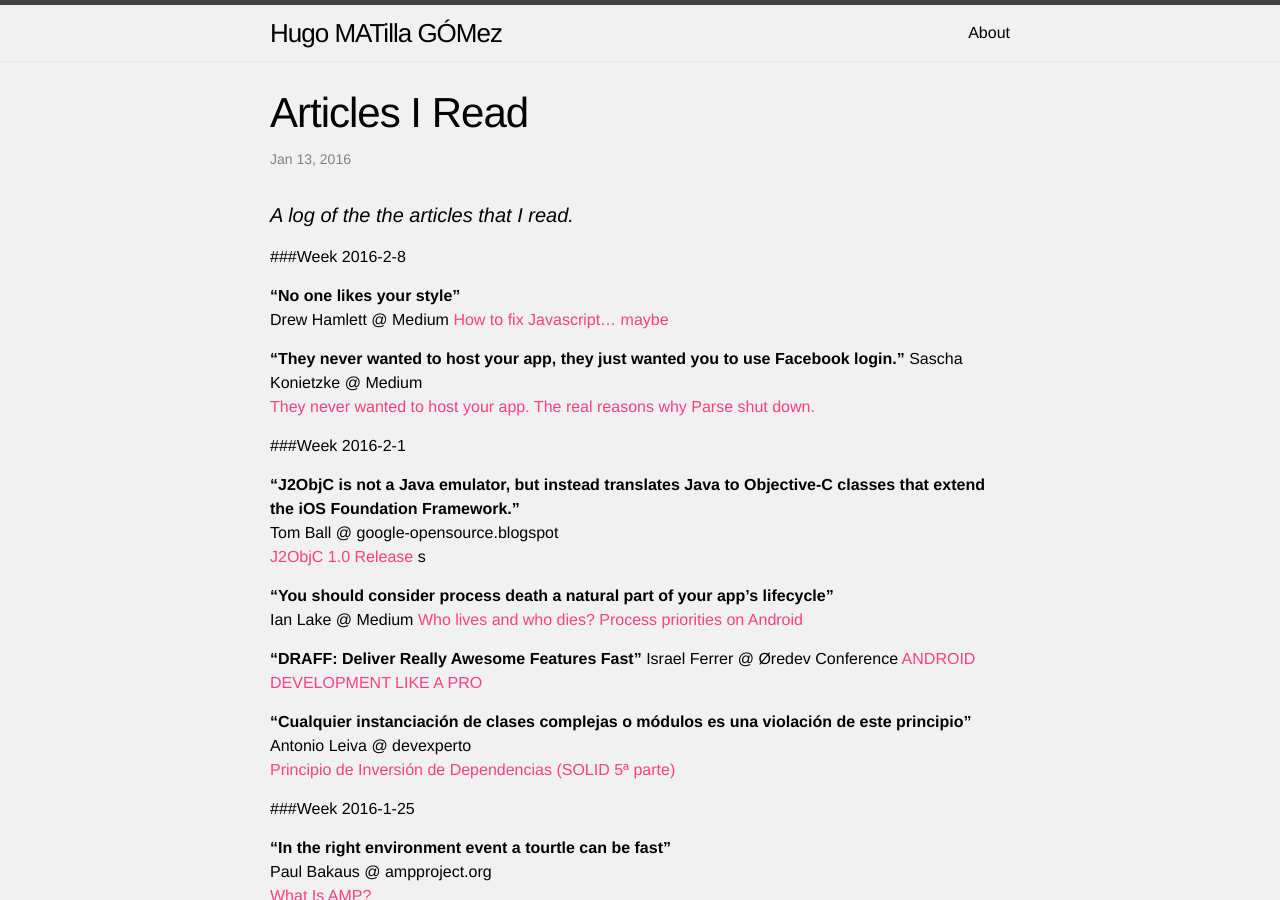
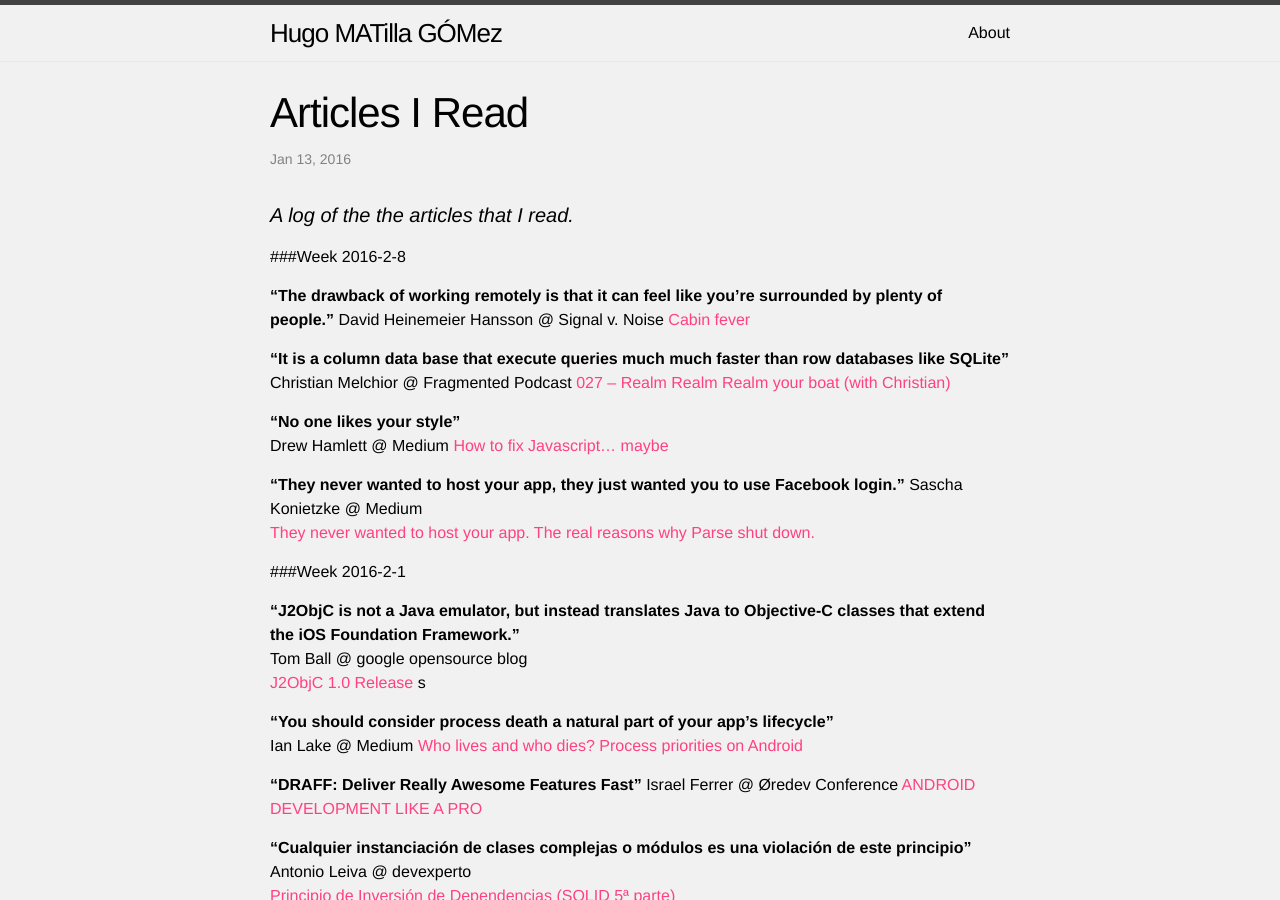
Before and after one commit to HugoMatilla/hugomatilla.github.io, a Jekyll site: the page built from _posts/2016-01-13-Articles-Red.md, in a window 1280 px wide and 900 px high. Built offline with Jekyll 4.4.1, drawn with Linux system fonts in a browser that asks for light colours.

Commit message:
Update articles post

```diff
--- a/_posts/2016-01-13-Articles-Red.md
+++ b/_posts/2016-01-13-Articles-Red.md
@@ -8,6 +8,14 @@ categories: reading
 #### _A log of the the articles that I read._
 
 ###Week 2016-2-8
+
+**"The drawback of working remotely is that it can feel like you’re surrounded by plenty of people."**
+David Heinemeier Hansson @ Signal v. Noise
+[Cabin fever](https://signalvnoise.com/posts/3658)
+
+**"It is a column data base that execute queries much much faster than row databases like SQLite"**
+Christian Melchior @ Fragmented Podcast
+[027 – Realm Realm Realm your boat (with Christian)](http://fragmentedpodcast.com/episodes/27/)
 
 **"No one likes your style"**
 Drew Hamlett @ Medium
@@ -20,7 +28,7 @@ Sascha Konietzke @ Medium
 ###Week 2016-2-1
 
 **"J2ObjC is not a Java emulator, but instead translates Java to Objective-C classes that extend the iOS Foundation Framework."**
-Tom Ball @ google-opensource.blogspot
+Tom Ball @ google opensource blog
 [J2ObjC 1.0 Release](http://google-opensource.blogspot.com.es/2016/01/j2objc-10-release_21.html?utm_campaign=devshow_series_j2objc_012816&utm_source=medium&utm_medium=blog)  s
 
 **"You should consider process death a natural part of your app’s lifecycle"**
```
